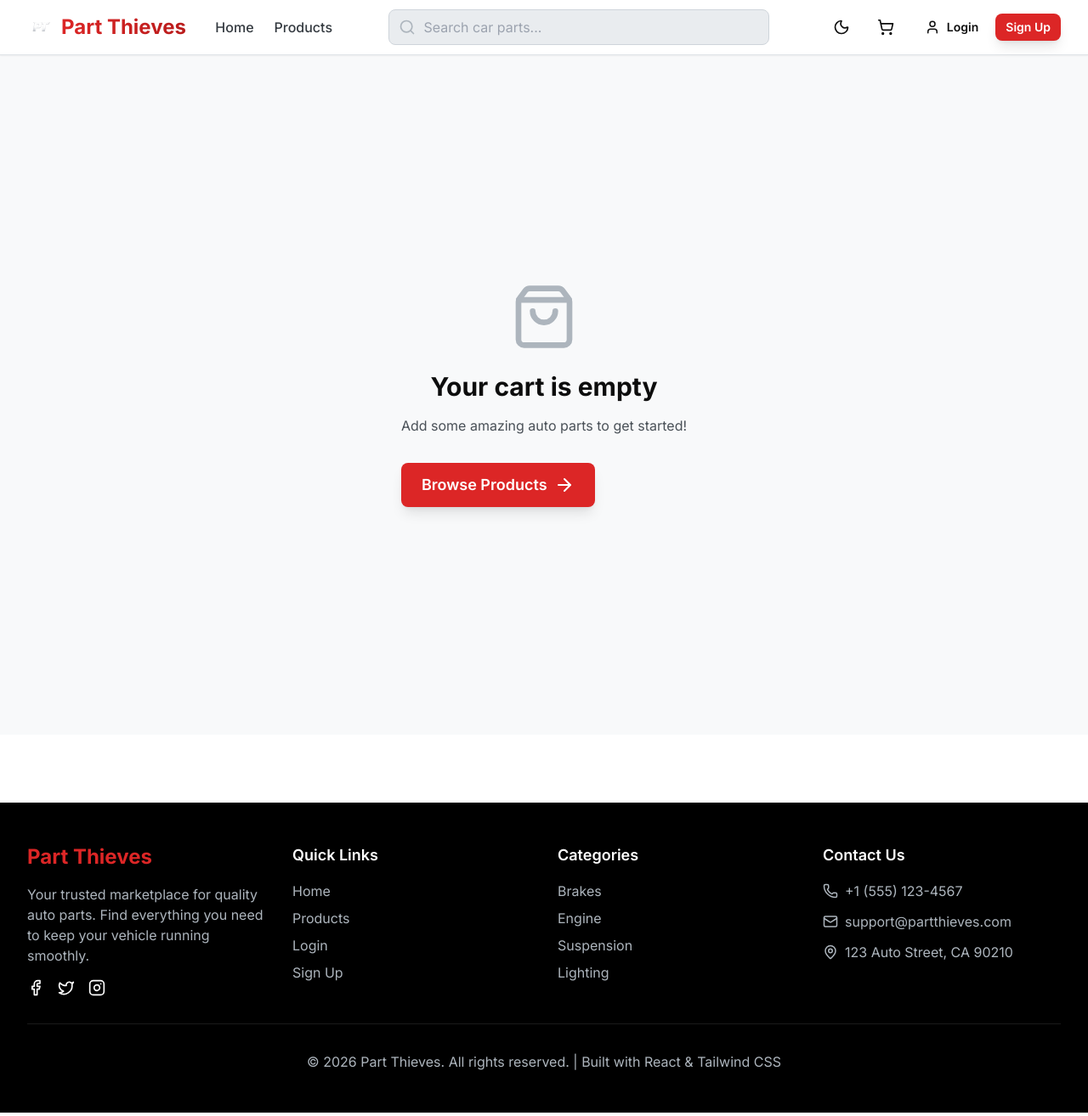
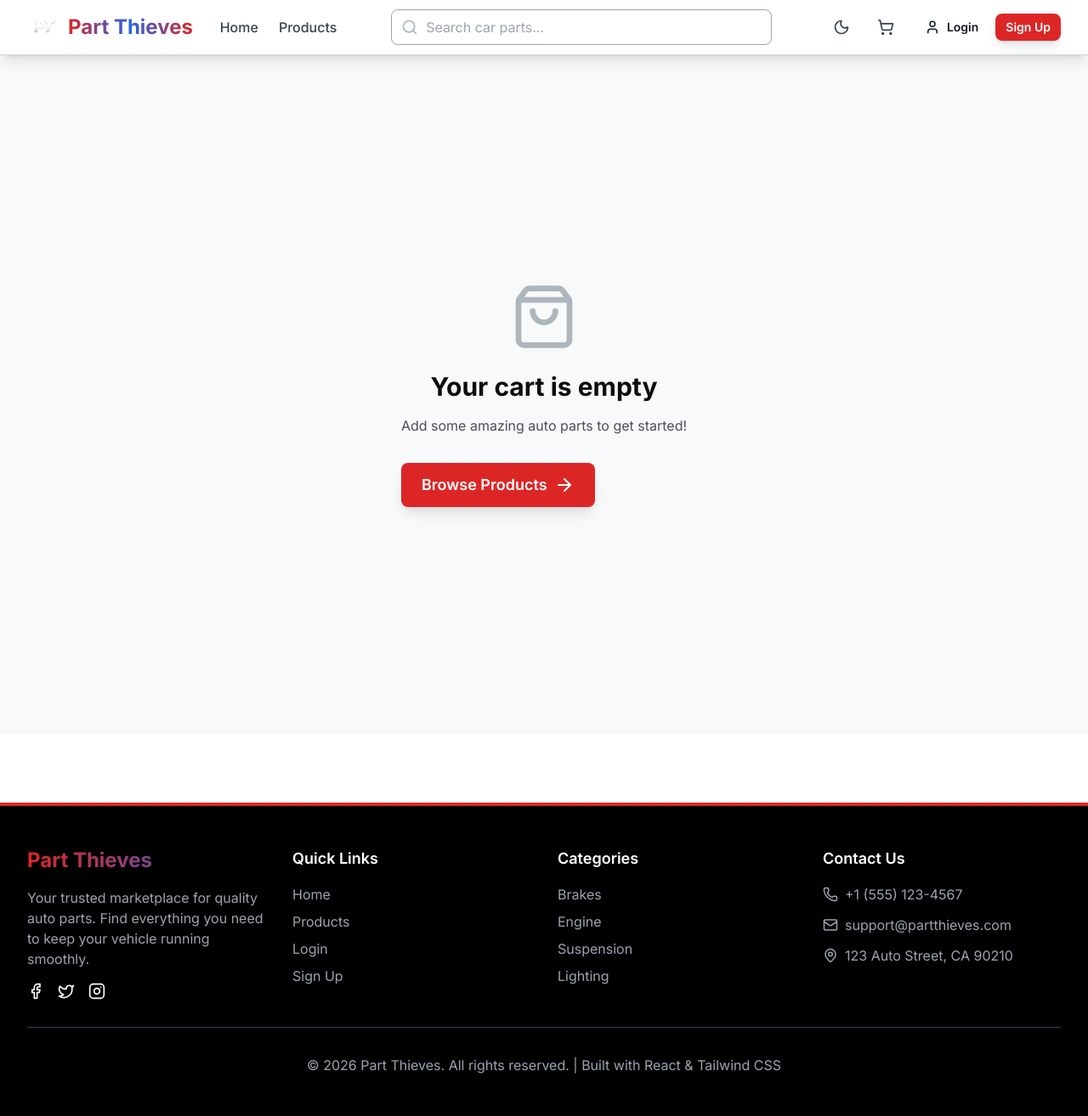
Before and after one commit to Hypersb/ecommerceparts, a React (Vite) app: page /cart in a window 1280 px wide. Shown: the whole page at 85% size. Built offline with nearby package versions, Linux system fonts and the light colour scheme.

Commit message:
Fix logo display and update to silver/black/white/blue/red color theme

```diff
--- a/index.html
+++ b/index.html
@@ -2,7 +2,7 @@
 <html lang="en">
   <head>
     <meta charset="UTF-8" />
-    <link rel="icon" type="image/png" href="/PT Images/logo/PT LOGO.png" />
+    <link rel="icon" type="image/png" href="/PT%20Images/logo/PT%20LOGO.png" />
     <meta name="viewport" content="width=device-width, initial-scale=1.0" />
     <meta name="description" content="Part Thieves - Your one-stop shop for quality auto parts. Browse thousands of car parts with advanced filters, fast shipping, and expert support." />
     <meta name="keywords" content="auto parts, car parts, automotive, car accessories, brake pads, engine parts, car maintenance" />
--- a/src/components/Button.jsx
+++ b/src/components/Button.jsx
@@ -13,10 +13,10 @@ const Button = ({
   const baseClasses = 'font-semibold rounded-lg transition-all duration-200 flex items-center justify-center gap-2';
 
   const variants = {
-    primary: 'bg-accent hover:bg-red-700 text-white shadow-lg hover:shadow-xl',
-    secondary: 'bg-secondary hover:bg-secondary-light text-white shadow-md',
-    outline: 'border-2 border-accent text-accent hover:bg-accent hover:text-white',
-    ghost: 'hover:bg-silver-100 dark:hover:bg-secondary text-automotive-900 dark:text-white',
+    primary: 'bg-red-600 hover:bg-red-700 text-white shadow-lg hover:shadow-xl',
+    secondary: 'bg-gray-800 hover:bg-gray-700 text-white shadow-md',
+    outline: 'border-2 border-blue-600 text-blue-600 hover:bg-blue-600 hover:text-white',
+    ghost: 'hover:bg-silver-200 dark:hover:bg-gray-800 text-gray-900 dark:text-white',
     success: 'bg-green-600 hover:bg-green-700 text-white shadow-md',
   };
 
--- a/src/components/Card.jsx
+++ b/src/components/Card.jsx
@@ -6,7 +6,7 @@ const Card = ({ children, className = '', hover = true, ...props }) => {
       initial={{ opacity: 0, y: 20 }}
       animate={{ opacity: 1, y: 0 }}
       whileHover={hover ? { y: -5, transition: { duration: 0.2 } } : {}}
-      className={`bg-white dark:bg-secondary rounded-xl shadow-lg border border-silver-200 dark:border-silver-700 hover:shadow-xl transition-all duration-300 ${className}`}
+      className={`bg-white dark:bg-black rounded-xl shadow-lg border-2 border-silver-300 dark:border-silver-700 hover:shadow-2xl hover:border-blue-500 dark:hover:border-blue-500 transition-all duration-300 ${className}`}
       {...props}
     >
       {children}
--- a/src/components/Footer.jsx
+++ b/src/components/Footer.jsx
@@ -3,23 +3,23 @@ import { Facebook, Twitter, Instagram, Mail, Phone, MapPin } from 'lucide-react'
 
 const Footer = () => {
   return (
-    <footer className="bg-primary dark:bg-primary text-white mt-20">
+    <footer className="bg-black text-white mt-20 border-t-4 border-red-600">
       <div className="max-w-7xl mx-auto px-4 sm:px-6 lg:px-8 py-12">
         <div className="grid grid-cols-1 md:grid-cols-2 lg:grid-cols-4 gap-8">
           {/* Brand */}
           <div>
-            <h3 className="text-2xl font-bold text-accent mb-4">Part Thieves</h3>
+            <h3 className="text-2xl font-bold bg-gradient-to-r from-red-600 to-blue-600 bg-clip-text text-transparent mb-4">Part Thieves</h3>
             <p className="text-silver-400 mb-4">
               Your trusted marketplace for quality auto parts. Find everything you need to keep your vehicle running smoothly.
             </p>
             <div className="flex gap-4">
-              <a href="#" className="hover:text-accent transition-colors">
+              <a href="#" className="hover:text-blue-500 transition-colors">
                 <Facebook size={20} />
               </a>
-              <a href="#" className="hover:text-accent transition-colors">
+              <a href="#" className="hover:text-blue-500 transition-colors">
                 <Twitter size={20} />
               </a>
-              <a href="#" className="hover:text-accent transition-colors">
+              <a href="#" className="hover:text-blue-500 transition-colors">
                 <Instagram size={20} />
               </a>
             </div>
@@ -29,10 +29,10 @@ const Footer = () => {
           <div>
             <h4 className="font-semibold text-lg mb-4">Quick Links</h4>
             <ul className="space-y-2">
-              <li><Link to="/" className="text-silver-400 hover:text-white transition-colors">Home</Link></li>
-              <li><Link to="/products" className="text-silver-400 hover:text-white transition-colors">Products</Link></li>
-              <li><Link to="/login" className="text-silver-400 hover:text-white transition-colors">Login</Link></li>
-              <li><Link to="/register" className="text-silver-400 hover:text-white transition-colors">Sign Up</Link></li>
+              <li><Link to="/" className="text-silver-400 hover:text-blue-400 transition-colors">Home</Link></li>
+              <li><Link to="/products" className="text-silver-400 hover:text-blue-400 transition-colors">Products</Link></li>
+              <li><Link to="/login" className="text-silver-400 hover:text-blue-400 transition-colors">Login</Link></li>
+              <li><Link to="/register" className="text-silver-400 hover:text-blue-400 transition-colors">Sign Up</Link></li>
             </ul>
           </div>
 
@@ -40,10 +40,10 @@ const Footer = () => {
           <div>
             <h4 className="font-semibold text-lg mb-4">Categories</h4>
             <ul className="space-y-2">
-              <li><Link to="/products?category=brakes" className="text-silver-400 hover:text-white transition-colors">Brakes</Link></li>
-              <li><Link to="/products?category=engine" className="text-silver-400 hover:text-white transition-colors">Engine</Link></li>
-              <li><Link to="/products?category=suspension" className="text-silver-400 hover:text-white transition-colors">Suspension</Link></li>
-              <li><Link to="/products?category=lighting" className="text-silver-400 hover:text-white transition-colors">Lighting</Link></li>
+              <li><Link to="/products?category=brakes" className="text-silver-400 hover:text-blue-400 transition-colors">Brakes</Link></li>
+              <li><Link to="/products?category=engine" className="text-silver-400 hover:text-blue-400 transition-colors">Engine</Link></li>
+              <li><Link to="/products?category=suspension" className="text-silver-400 hover:text-blue-400 transition-colors">Suspension</Link></li>
+              <li><Link to="/products?category=lighting" className="text-silver-400 hover:text-blue-400 transition-colors">Lighting</Link></li>
             </ul>
           </div>
 
@@ -67,7 +67,7 @@ const Footer = () => {
           </div>
         </div>
 
-        <div className="border-t border-secondary mt-8 pt-8 text-center text-silver-400">
+        <div className="border-t border-silver-700 mt-8 pt-8 text-center text-silver-400">
           <p>&copy; {new Date().getFullYear()} Part Thieves. All rights reserved. | Built with React & Tailwind CSS</p>
         </div>
       </div>
--- a/src/components/Navbar.jsx
+++ b/src/components/Navbar.jsx
@@ -42,22 +42,23 @@ const Navbar = () => {
   ];
 
   return (
-    <nav className="sticky top-0 z-40 bg-white/80 dark:bg-automotive-900/80 backdrop-blur-lg border-b border-automotive-200 dark:border-automotive-800 shadow-sm">
+    <nav className="sticky top-0 z-40 bg-white/95 dark:bg-black/95 backdrop-blur-lg border-b border-silver-300 dark:border-silver-700 shadow-lg">
       <div className="max-w-7xl mx-auto px-4 sm:px-6 lg:px-8">
         <div className="flex items-center justify-between h-16">
           {/* Logo */}
           <Link to="/" className="flex items-center gap-2 group">
             <motion.div
               whileHover={{ scale: 1.05 }}
-              className="text-accent"
+              className="flex items-center"
             >
               <img
-                src="/PT Images/logo/PT INITIAL.png"
-                alt="Part Thieves"
-                className="w-8 h-8 object-contain"
+                src="/PT%20Images/logo/PT%20INITIAL.png"
+                alt="Part Thieves Logo"
+                className="h-10 w-auto object-contain"
+                onError={(e) => { e.target.style.display = 'none'; }}
               />
             </motion.div>
-            <span className="text-2xl font-bold bg-gradient-to-r from-accent to-red-700 bg-clip-text text-transparent">
+            <span className="text-2xl font-bold bg-gradient-to-r from-red-600 via-blue-600 to-red-600 bg-clip-text text-transparent">
               Part Thieves
             </span>
           </Link>
@@ -70,15 +71,15 @@ const Navbar = () => {
                 to={link.path}
                 className={`font-medium transition-colors relative ${
                   isActive(link.path)
-                    ? 'text-accent'
-                    : 'text-automotive-700 dark:text-silver-300 hover:text-accent'
+                    ? 'text-red-600 dark:text-red-500'
+                    : 'text-gray-700 dark:text-silver-300 hover:text-blue-600 dark:hover:text-blue-400'
                 }`}
               >
                 {link.label}
                 {isActive(link.path) && (
                   <motion.div
                     layoutId="navbar-indicator"
-                    className="absolute -bottom-1 left-0 right-0 h-0.5 bg-accent"
+                    className="absolute -bottom-1 left-0 right-0 h-0.5 bg-red-600"
                   />
                 )}
               </Link>
@@ -94,7 +95,7 @@ const Navbar = () => {
                 value={searchQuery}
                 onChange={(e) => setSearchQuery(e.target.value)}
                 placeholder="Search car parts..."
-                className="w-full pl-10 pr-4 py-2 bg-silver-100 dark:bg-secondary border border-silver-300 dark:border-silver-700 rounded-lg focus:outline-none focus:ring-2 focus:ring-accent"
+                className="w-full pl-10 pr-4 py-2 bg-white dark:bg-gray-900 border border-silver-400 dark:border-silver-600 rounded-lg focus:outline-none focus:ring-2 focus:ring-blue-500"
               />
             </form>
           </div>
@@ -104,7 +105,7 @@ const Navbar = () => {
             {/* Theme Toggle */}
             <button
               onClick={toggleTheme}
-              className="p-2 rounded-lg hover:bg-silver-100 dark:hover:bg-secondary transition-colors"
+              className="p-2 rounded-lg hover:bg-silver-200 dark:hover:bg-gray-800 transition-colors text-gray-700 dark:text-silver-300"
             >
               {isDark ? <Sun size={20} /> : <Moon size={20} />}
             </button>
@@ -113,11 +114,11 @@ const Navbar = () => {
             {user && (
               <Link
                 to="/wishlist"
-                className="p-2 rounded-lg hover:bg-silver-100 dark:hover:bg-secondary transition-colors relative"
+                className="p-2 rounded-lg hover:bg-silver-200 dark:hover:bg-gray-800 transition-colors relative text-gray-700 dark:text-silver-300"
               >
                 <Heart size={20} />
                 {wishlist.length > 0 && (
-                  <span className="absolute -top-1 -right-1 bg-accent text-white text-xs font-bold rounded-full w-5 h-5 flex items-center justify-center">
+                  <span className="absolute -top-1 -right-1 bg-red-600 text-white text-xs font-bold rounded-full w-5 h-5 flex items-center justify-center">
                     {wishlist.length}
                   </span>
                 )}
@@ -127,11 +128,11 @@ const Navbar = () => {
             {/* Cart */}
             <Link
               to="/cart"
-              className="p-2 rounded-lg hover:bg-silver-100 dark:hover:bg-secondary transition-colors relative"
+              className="p-2 rounded-lg hover:bg-silver-200 dark:hover:bg-gray-800 transition-colors relative text-gray-700 dark:text-silver-300"
             >
               <ShoppingCart size={20} />
               {cartCount > 0 && (
-                <span className="absolute -top-1 -right-1 bg-accent text-white text-xs font-bold rounded-full w-5 h-5 flex items-center justify-center">
+                <span className="absolute -top-1 -right-1 bg-red-600 text-white text-xs font-bold rounded-full w-5 h-5 flex items-center justify-center">
                   {cartCount}
                 </span>
               )}
@@ -148,7 +149,7 @@ const Navbar = () => {
                     </Button>
                   </Link>
                 )}
-                <div className="flex items-center gap-2 px-3 py-1.5 rounded-lg bg-silver-100 dark:bg-secondary">
+                <div className="flex items-center gap-2 px-3 py-1.5 rounded-lg bg-silver-200 dark:bg-gray-800 text-gray-900 dark:text-white">
                   <img src={user.avatar} alt={user.name} className="w-6 h-6 rounded-full" />
                   <span className="text-sm font-medium">{user.name}</span>
                 </div>
@@ -175,7 +176,7 @@ const Navbar = () => {
             {/* Mobile Menu Toggle */}
             <button
               onClick={() => setIsMenuOpen(!isMenuOpen)}
-              className="md:hidden p-2 rounded-lg hover:bg-silver-100 dark:hover:bg-secondary"
+              className="md:hidden p-2 rounded-lg hover:bg-silver-200 dark:hover:bg-gray-800 text-gray-700 dark:text-silver-300"
             >
               {isMenuOpen ? <X size={24} /> : <Menu size={24} />}
             </button>
@@ -188,7 +189,7 @@ const Navbar = () => {
             initial={{ opacity: 0, height: 0 }}
             animate={{ opacity: 1, height: 'auto' }}
             exit={{ opacity: 0, height: 0 }}
-            className="md:hidden py-4 border-t border-automotive-200 dark:border-automotive-800"
+            className="md:hidden py-4 border-t border-silver-300 dark:border-silver-700 bg-white dark:bg-black"
           >
             <div className="flex flex-col gap-4">
               {navLinks.map(link => (
@@ -198,8 +199,8 @@ const Navbar = () => {
                   onClick={() => setIsMenuOpen(false)}
                   className={`px-4 py-2 rounded-lg font-medium ${
                     isActive(link.path)
-                      ? 'bg-accent text-white'
-                      : 'hover:bg-silver-100 dark:hover:bg-secondary'
+                      ? 'bg-red-600 text-white'
+                      : 'hover:bg-silver-200 dark:hover:bg-gray-800 text-gray-700 dark:text-silver-300'
                   }`}
                 >
                   {link.label}
--- a/tailwind.config.js
+++ b/tailwind.config.js
@@ -8,25 +8,39 @@ export default {
   theme: {
     extend: {
       colors: {
-        // Part Thieves Automotive Theme
-        primary: '#000000',           // Black - main background
+        // Part Thieves Professional Theme: Silver, Black, White, Blue, Red
+        primary: {
+          DEFAULT: '#000000',        // Pure Black
+          light: '#1a1a1a',
+          dark: '#000000'
+        },
         secondary: {
-          DEFAULT: '#1a1a1a',         // Dark gray
-          light: '#2d2d2d',
-          dark: '#0a0a0a'
+          DEFAULT: '#374151',        // Gray for secondary elements
+          light: '#4b5563',
+          dark: '#1f2937'
         },
         silver: {
-          50: '#f8f9fa',
-          100: '#e9ecef',
-          200: '#dee2e6',
-          300: '#ced4da',
-          400: '#adb5bd',
-          500: '#94a3b8',
-          600: '#6c757d',
-          700: '#495057',
+          50: '#f9fafb',
+          100: '#f3f4f6',
+          200: '#e5e7eb',
+          300: '#d1d5db',
+          400: '#9ca3af',
+          500: '#6b7280',
+          600: '#4b5563',
+          700: '#374151',
+          800: '#1f2937',
+          900: '#111827',
         },
-        accent: '#dc2626',            // Red - buttons, prices, alerts
-        highlight: '#3b82f6',         // Blue - links, trust icons
+        accent: {
+          DEFAULT: '#dc2626',        // Red - Primary CTA
+          light: '#ef4444',
+          dark: '#b91c1c'
+        },
+        highlight: {
+          DEFAULT: '#2563eb',        // Blue - Links and secondary CTA
+          light: '#3b82f6',
+          dark: '#1e40af'
+        },
         automotive: {
           50: '#f8f9fa',
           100: '#e9ecef',
```
Also changed, not shown: src/components/ProductCard.jsx (+6 -6 lines), src/pages/Home.jsx (+7 -7 lines), 1 other file (tests, documents, lock files or other folders).
